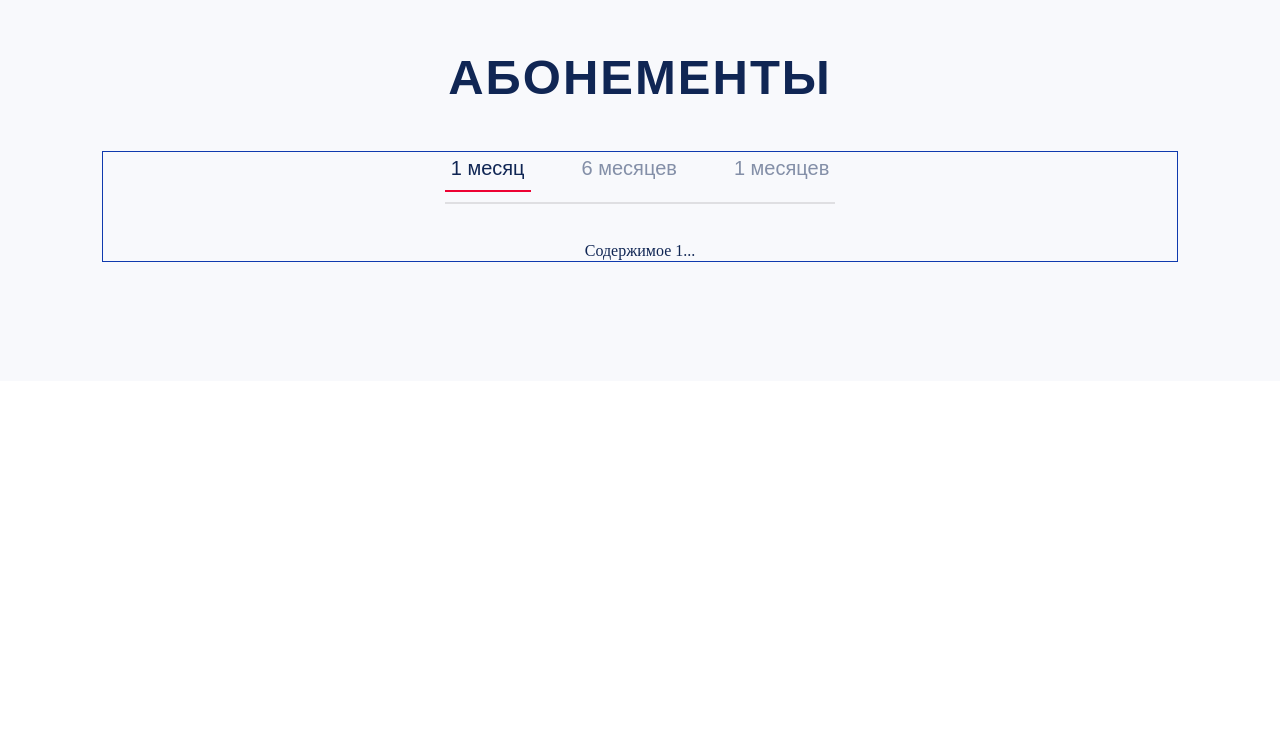
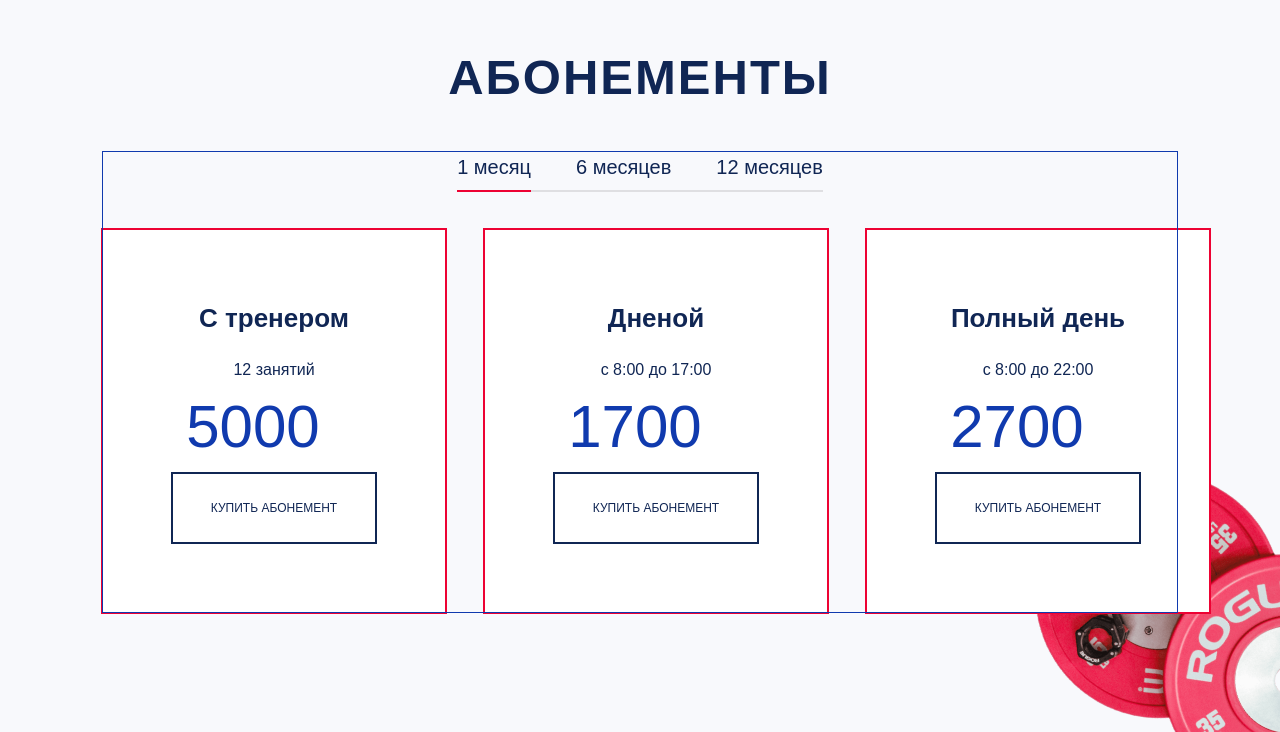
Before and after one commit to ZIKZAGis/fitness, a website built with webpack: page source/sitemap.html in a window 1280 px wide. Shown: the part 1424-2156 px from the top of the page. Before the commit the page ends 1805 px from the top, so only its background shows below. Built offline with nearby package versions, Linux system fonts and the light colour scheme; files whose address does not match are found by name.

Commit message:
добавляет блок с абонементами и работающие табы (стилизован не до конца)

```diff
--- a/source/js/main.js
+++ b/source/js/main.js
@@ -1,13 +1,11 @@
 import {iosVhFix} from './utils/ios-vh-fix';
 import {initModals} from './modules/modals/init-modals';
+import {switchTabs} from './tabs';
 
 // ---------------------------------
 
 window.addEventListener('DOMContentLoaded', () => {
-
-  // Utils
-  // ---------------------------------
-
+  switchTabs();
   iosVhFix();
 
   // Modules
--- /dev/null
+++ b/source/js/tabs.js
@@ -0,0 +1,26 @@
+const tabsButton = document.querySelectorAll('.subscript__tab');
+const tabsPane = document.querySelectorAll('.subscript__pane');
+
+const switchTabs = () => {
+  tabsButton.forEach((item) => {
+    item.addEventListener('click', () => {
+      let tabId = item.getAttribute('data-tab');
+      let currentPane = document.querySelector(tabId);
+
+      if (!item.classList.contains('subscript__tab--active')) {
+        tabsButton.forEach((btn) => {
+          btn.classList.remove('subscript__tab--active');
+        });
+
+        tabsPane.forEach((btn) => {
+          btn.classList.remove('subscript__pane--show');
+        });
+
+        item.classList.add('subscript__tab--active');
+        currentPane.classList.add('subscript__pane--show');
+      }
+    });
+  });
+};
+
+export {switchTabs};
--- a/source/sass/header/header.scss
+++ b/source/sass/header/header.scss
@@ -101,14 +101,14 @@
     &:hover {
       color: $blue;
       background-color: $white;
-      border-image: $gradient;
+      border-image: $button-gradient;
       border-image-slice: 1;
     }
 
     &:active {
       color: $blue;
       background-color: $white;
-      border-image: $gradient;
+      border-image: $button-gradient;
       border-image-slice: 1;
       opacity: 0.6;
     }
--- a/source/sass/main/subscript.scss
+++ b/source/sass/main/subscript.scss
@@ -5,6 +5,20 @@
   padding-top: 114px;
   padding-bottom: 120px;
   text-align: center;
+  overflow-x: hidden;
+
+  &::after {
+    content: "";
+    position: absolute;
+    bottom: -95px;
+    right: -105px;
+    width: 321px;
+    height: 384px;
+    transform: rotate(150deg);
+    background: no-repeat url("../img/weight_plates.png") transparent;
+    background-size: contain;
+    z-index: 0;
+  }
 
   h2 {
     font-family: $ff-bebas;
@@ -17,6 +31,8 @@
 }
 
 .subscript__tabs {
+  position: relative;
+  z-index: 1;
   outline: 1px solid $blue;
 }
 
@@ -25,7 +41,7 @@
   gap: 45px;
   width: fit-content;
   margin: 0 auto 38px;
-  padding-bottom: 18px;
+  padding-bottom: 6px;
   border-bottom: 2px solid rgba(120, 120, 120, 0.2);
 }
 
@@ -37,7 +53,8 @@
   border: none;
   background-color: transparent;
   cursor: pointer;
-  color: rgba(16, 38, 84, 0.5);
+  color: $main-blue;
+  padding: 0 0 2px;
 
   &--active {
     cursor: default;
@@ -65,6 +82,75 @@
 
 .subscript__pane {
   display: none;
+
+  ul {
+    display: grid;
+    grid-template-columns: 1fr 1fr 1fr;
+    gap: 40px;
+    width: 100%;
+    margin: 0;
+    padding: 0;
+    list-style: none;
+  }
+
+  li {
+    box-sizing: border-box;
+    background-color: $white;
+    color: $main-blue;
+    outline: 2px solid $coral;
+    padding: 68px;
+  }
+
+  h3 {
+    font-family: $ff-bold;
+    font-size: 26px;
+    line-height: 40px;
+    margin: 0 0 20px;
+  }
+
+  span {
+    font-family: $ff-regular;
+    font-size: 16px;
+    line-height: 24px;
+  }
+
+  p {
+    position: relative;
+    font-family: $ff-bold;
+    font-size: 60px;
+    line-height: 90px;
+    color: $blue;
+    margin: 0;
+    padding-right: 42px;
+  }
+
+  a {
+    display: block;
+    font-family: $ff-bold;
+    font-size: 12px;
+    line-height: 14px;
+    color: $main-blue;
+    box-sizing: border-box;
+    min-width: 206px;
+    text-align: center;
+    text-transform: uppercase;
+    padding: 27px;
+    border: 2px solid $main-blue;
+  }
+
+  li:hover {
+    border: 7px solid $white;
+    border-image: $gradient;
+    border-image-slice: 1;
+    padding: 61px;
+
+    a {
+      background: $button-gradient;
+      color: $white;
+      border: none;
+      padding: 29px;
+    }
+  }
 }
 
 .subscript__pane--show {
--- a/source/sass/variables.scss
+++ b/source/sass/variables.scss
@@ -7,7 +7,8 @@ $review-blue: #1c3374;
 $dirt-blue: #495a7d;
 $footer-blue: #030a1a;
 
-$gradient: linear-gradient(to top left, $coral, $blue);
+$gradient: linear-gradient(to top left, $blue, $coral);
+$button-gradient: linear-gradient(to left, $blue, $coral);
 
 $ff-ligth: "Roboto Condensed Light", "Arial", sans-serif;
 $ff-regular: "Roboto Condensed Regular", "Arial", sans-serif;
--- a/source/sitemap.html
+++ b/source/sitemap.html
@@ -92,19 +92,76 @@
         <h2>Абонементы</h2>
         <div class="subscript__tabs">
           <div class="subscript__nav">
-            <button class="subscript__tab subscript__tab--active" type="button">1 месяц</button>
-            <button class="subscript__tab" type="button">6 месяцев</button>
-            <button class="subscript__tab" type="button">1 месяцев</button>
+            <button class="subscript__tab subscript__tab--active" type="button" data-tab="#content-1">1 месяц</button>
+            <button class="subscript__tab" type="button" data-tab="#content-2">6 месяцев</button>
+            <button class="subscript__tab" type="button" data-tab="#content-3">12 месяцев</button>
           </div>
           <div class="subscript__content">
             <div class="subscript__pane subscript__pane--show" id="content-1">
-              Содержимое 1...
+              <ul>
+                <li>
+                  <h3>С тренером</h3>
+                  <span>12 занятий</span>
+                  <p>5000</p>
+                  <a href="#">Купить абонемент</a>
+                </li>
+                <li>
+                  <h3>Дненой</h3>
+                  <span>с 8:00 до 17:00</span>
+                  <p>1700</p>
+                  <a href="#">Купить абонемент</a>
+                </li>
+                <li>
+                  <h3>Полный день</h3>
+                  <span>с 8:00 до 22:00</span>
+                  <p>2700</p>
+                  <a href="#">Купить абонемент</a>
+                </li>
+              </ul>
             </div>
             <div class="subscript__pane" id="content-2">
-              Содержимое 22...
+              <ul>
+                <li>
+                  <h3>С тренером</h3>
+                  <span>72 занятия</span>
+                  <p>27000</p>
+                  <a href="#">Купить абонемент</a>
+                </li>
+                <li>
+                  <h3>Дненой</h3>
+                  <span>с 8:00 до 17:00</span>
+                  <p>7000</p>
+                  <a href="#">Купить абонемент</a>
+                </li>
+                <li>
+                  <h3>Полный день</h3>
+                  <span>с 8:00 до 22:00</span>
+                  <p>16000</p>
+                  <a href="#">Купить абонемент</a>
+                </li>
+              </ul>
             </div>
             <div class="subscript__pane" id="content-3">
-              Содержимое 333...
+              <ul>
+                <li>
+                  <h3>С тренером</h3>
+                  <span>144 занятия</span>
+                  <p>50000</p>
+                  <a href="#">Купить абонемент</a>
+                </li>
+                <li>
+                  <h3>Дненой</h3>
+                  <span>с 8:00 до 17:00</span>
+                  <p>13000</p>
+                  <a href="#">Купить абонемент</a>
+                </li>
+                <li>
+                  <h3>Полный день</h3>
+                  <span>с 8:00 до 22:00</span>
+                  <p>30000</p>
+                  <a href="#">Купить абонемент</a>
+                </li>
+              </ul>
             </div>
           </div>
         </div>
```
Also changed, not shown: build/css/style.css, build/css/style.min.css, build/fonts/BebasNeue-Bold.woff (deleted), build/fonts/BebasNeue-Bold.woff2 (deleted), build/img/svg/ruble.svg (added), build/js/main.min.js, build/sitemap.html, source/img/svg/ruble.svg (added), 2 other files.
